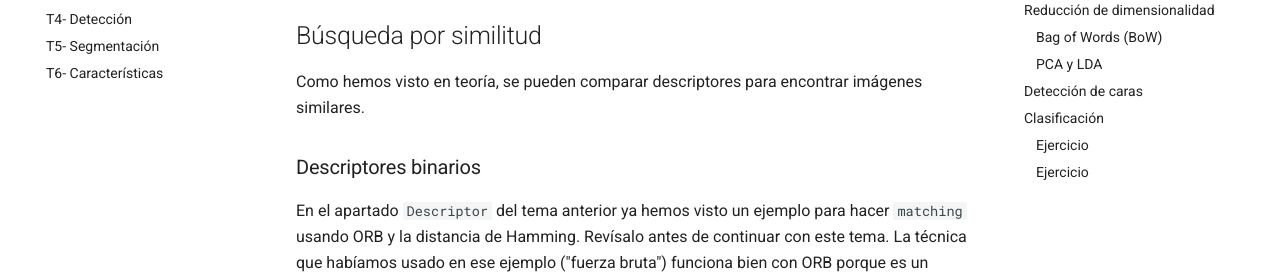
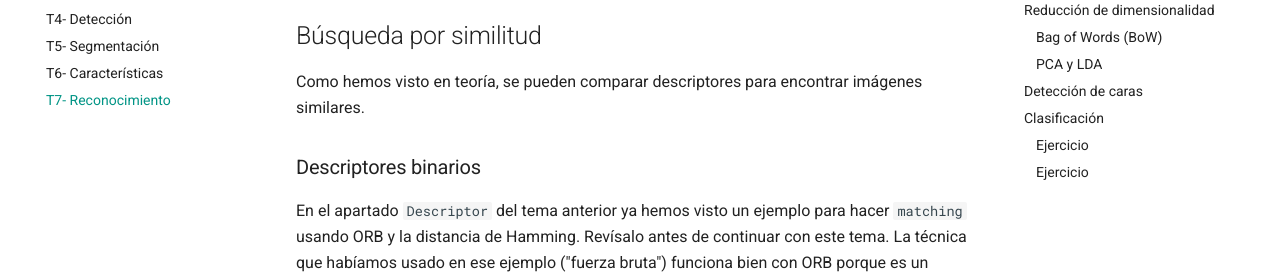
Before and after one commit to pertusa/VisionPorComputador, an MkDocs documentation site: the page built from docs/reconocimiento.md, in a window 1280 px wide. Shown: the part 227-505 px from the top of the page. Built offline with MkDocs 1.6.1 and Material for MkDocs 9.7.7, drawn with Linux system fonts in a browser that asks for light colours.

Commit message:
updated mkdocs

```diff
--- a/mkdocs.yml
+++ b/mkdocs.yml
@@ -9,6 +9,7 @@ nav:
 - T4- Detección : 'deteccion.md'
 - T5- Segmentación : 'segmentacion.md'
 - T6- Características : 'caracteristicas.md'
+- T7- Reconocimiento : 'reconocimiento.md'
 
 theme:
     language: es
```
